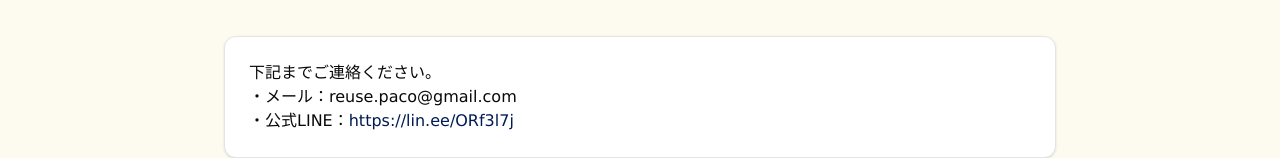
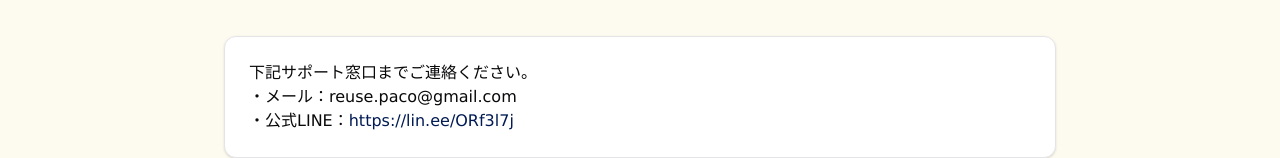
Before and after one commit to f-so/resale-sample, a Next.js app: page / in a window 1280 px wide. Shown: the part 2242-2400 px from the top of the page. Built offline with nearby package versions, Linux system fonts and the light colour scheme.

Commit message:
first commit

```diff
--- a/app/page.tsx
+++ b/app/page.tsx
@@ -235,7 +235,7 @@ export default function Page() {
         </h3>
         <Card>
           <CardContent className="p-4 sm:p-6">
-            <p>下記までご連絡ください。</p>
+            <p>下記サポート窓口までご連絡ください。</p>
             <p>・メール：reuse.paco@gmail.com</p>
             <p>
               ・公式LINE：<a href="https://lin.ee/ORf3l7j" target="_blank" rel="noopener noreferrer" className="text-blue-600 hover:underline">https://lin.ee/ORf3l7j</a>
```
